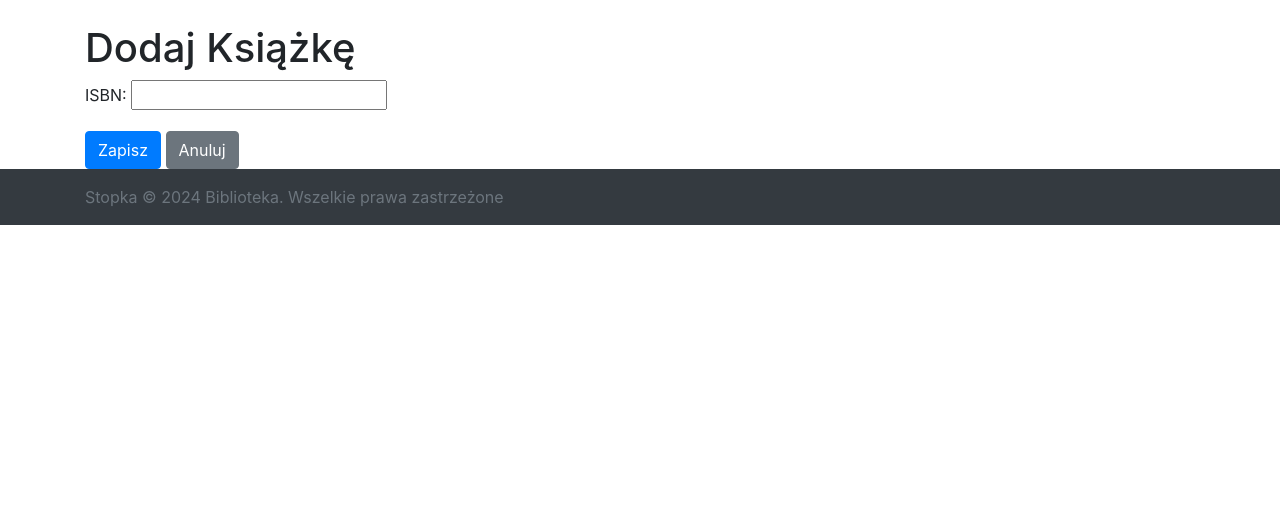
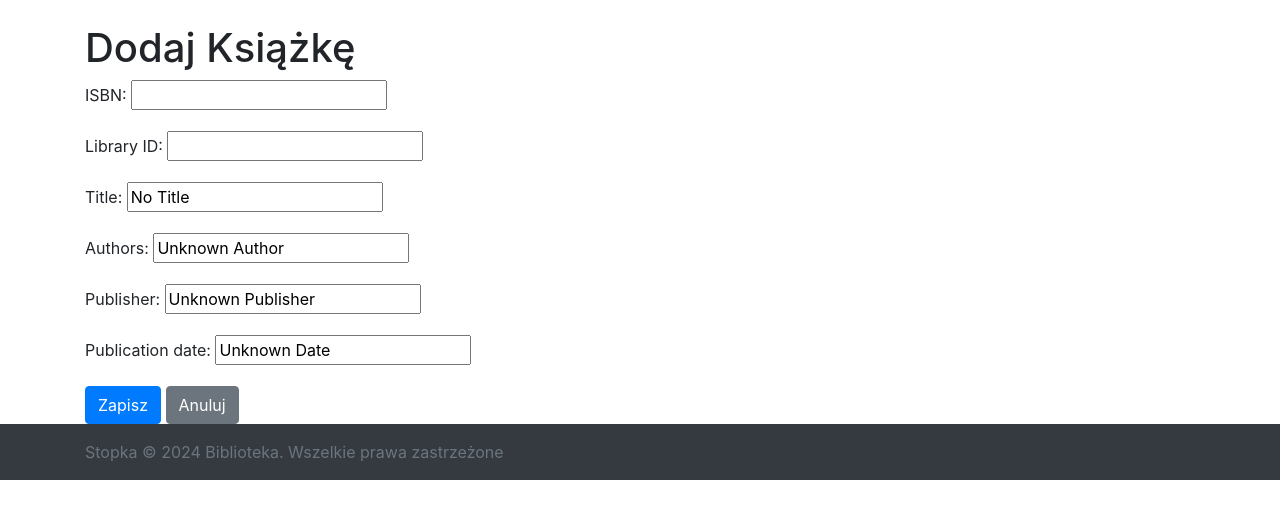
Before and after one commit to amdla/library_project, a Django app: page /books/create/ in a window 1280 px wide. Shown: the part 56-575 px from the top of the page. Run offline with Django 5.2, Linux system fonts and the light colour scheme; some libraries are stand-ins or nearby versions.

Commit message:
migrate device

```diff
--- a/library_app/forms.py
+++ b/library_app/forms.py
@@ -4,15 +4,30 @@ from .models import Book, Loan
 
 class BookForm(forms.ModelForm):
     isbn = forms.CharField(max_length=13, required=True, label='ISBN')
+    libraryID = forms.CharField(max_length=20, required=True, label='Library ID')
 
     class Meta:
         model = Book
-        fields = ('isbn',)
+        fields = ('uniqueID', 'isbn', 'libraryID', 'title', 'authors', 'publisher', 'publication_date')
 
 class LoanForm(forms.ModelForm):
+    isbn = forms.CharField(max_length=13, required=True, label='ISBN')
+    book = forms.ModelChoiceField(queryset=Book.objects.none(), label='Book (Library ID)')
+
     class Meta:
         model = Loan
-        fields = ('book', 'borrower', 'return_date')
+        fields = ('isbn', 'book', 'borrower', 'return_date')
+
+    def __init__(self, *args, **kwargs):
+        super().__init__(*args, **kwargs)
+        if 'isbn' in self.data:
+            try:
+                isbn = self.data.get('isbn')
+                self.fields['book'].queryset = Book.objects.filter(isbn=isbn)
+            except (ValueError, TypeError):
+                pass
+        else:
+            self.fields['book'].queryset = Book.objects.none()
 
 class UserForm(forms.ModelForm):
     first_name = forms.CharField(max_length=30, required=True, label='Imię')
--- a/library_app/models.py
+++ b/library_app/models.py
@@ -1,3 +1,4 @@
+import uuid
 from django.db import models
 from django.contrib.auth.models import User
 import requests
@@ -15,8 +16,11 @@ class Book(models.Model):
     publication_date = models.CharField(max_length=10, blank=True, default='Unknown Date')
     status = models.CharField(max_length=10, choices=STATUS_CHOICES, default='available')
     unique_id = models.AutoField(primary_key=True, unique=True)
+    libraryID = models.CharField(max_length=36, unique=True, blank=True, default='')
 
     def save(self, *args, **kwargs):
+        if not self.libraryID:
+            self.libraryID = str(uuid.uuid4())
         if not self.title or not self.authors or not self.publisher:
             self.fill_book_data()
         super(Book, self).save(*args, **kwargs)
@@ -31,6 +35,7 @@ class Book(models.Model):
                 self.title = book_info.get("title", "No Title")
                 self.authors = ", ".join(book_info.get("authors", []))
                 self.publication_date = book_info.get("publishedDate", "Unknown Date")
+                self.publisher = book_info.get("publisher", "Unknown Publisher")
 
 class Loan(models.Model):
     book = models.ForeignKey(Book, on_delete=models.CASCADE)
--- a/library_app/templates/lists/book_list.html
+++ b/library_app/templates/lists/book_list.html
@@ -7,6 +7,8 @@
 <table class="table table-striped">
   <thead class="thead-dark">
     <tr>
+      <th scope="col">ID</th>
+      <th scope="col">Library ID</th>
       <th scope="col">ISBN</th>
       <th scope="col">Tytuł</th>
       <th scope="col">Autorzy</th>
@@ -17,6 +19,8 @@
   <tbody>
     {% for book in books %}
       <tr>
+        <td>{{ book.unique_ID }}</td>
+        <td>{{ book.libraryID }}</td>
         <td>{{ book.isbn }}</td>
         <td>{{ book.title }}</td>
         <td>{{ book.authors }}</td>
--- a/library_app/views.py
+++ b/library_app/views.py
@@ -16,6 +16,7 @@ def user_create(request):
         user_form = UserForm(request.POST)
         if user_form.is_valid():
             user = user_form.save(commit=False)
+            user.save()
             return redirect('user-list')
     else:
         user_form = UserForm()
```
Also changed, not shown: db.sqlite3.
